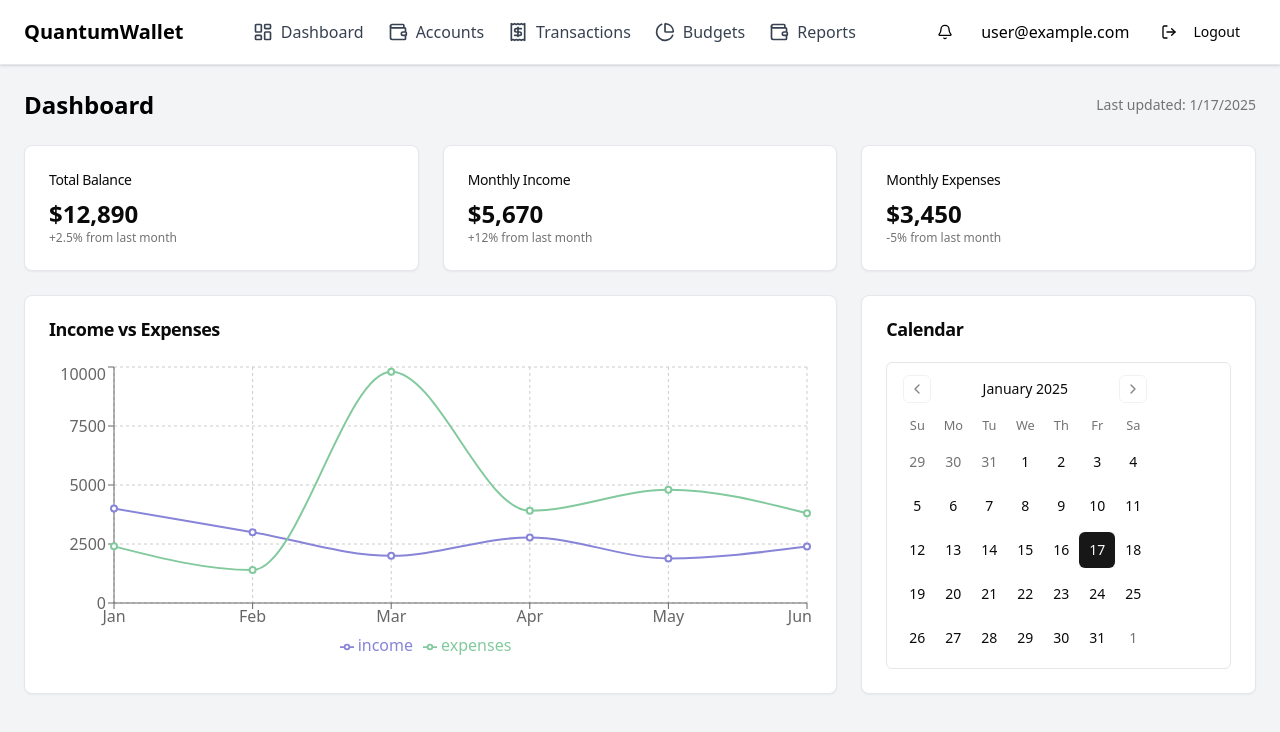
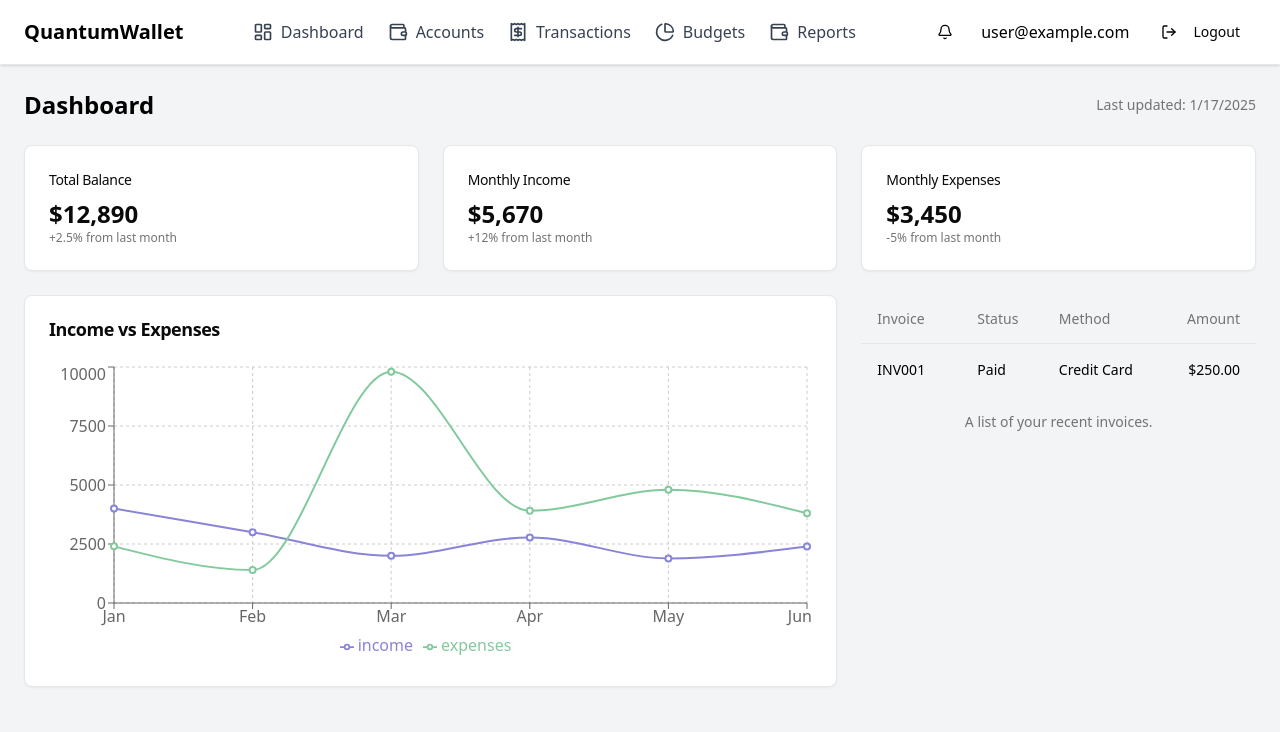
Before and after one commit to KNMoise/Wallet-Web-Application, a React (Vite) app in the folder wallet/: page /dashboard in a window 1280 px wide. Shown: the top 732 px of the page. Built offline with nearby package versions, Linux system fonts and the light colour scheme; the HTML template or start-up script is replaced by a standard one.

Commit message:
Library : TABLE FOR TRANSACTIONS

```diff
--- a/wallet/src/components/ui/table.tsx
+++ b/wallet/src/components/ui/table.tsx
@@ -1,6 +1,6 @@
 import * as React from "react"
 
-import { cn } from "@/components/lib/utils"
+import { cn } from "../../lib/utils"
 
 const Table = React.forwardRef<
   HTMLTableElement,
--- a/wallet/src/pages/dashboard/DashboardPage.jsx
+++ b/wallet/src/pages/dashboard/DashboardPage.jsx
@@ -1,7 +1,9 @@
 import React, { useState } from "react";
 import { Calendar } from "../../components/ui/calendar";
-import { Card, CardContent, CardHeader, CardTitle } from "../../components/ui/card";
-import { LineChart, Line, BarChart, Bar, XAxis, YAxis, CartesianGrid, Tooltip, Legend, ResponsiveContainer } from "recharts";
+import {Card,CardContent,CardHeader,CardTitle,} from "../../components/ui/card";
+import {Table,TableBody,TableCaption,TableCell,TableHead,TableHeader,TableRow,} from "../../components/ui/table";
+
+import {LineChart,Line,BarChart,Bar,XAxis,YAxis,CartesianGrid,Tooltip,Legend,ResponsiveContainer,} from "recharts";
 
 const DashboardPage = () => {
   const [date, setDate] = useState(new Date());
@@ -41,21 +43,29 @@
           </CardHeader>
           <CardContent>
             <div className="text-2xl font-bold">$12,890</div>
-            <p className="text-xs text-muted-foreground">+2.5% from last month</p>
+            <p className="text-xs text-muted-foreground">
+              +2.5% from last month
+            </p>
           </CardContent>
         </Card>
         <Card>
           <CardHeader className="flex flex-row items-center justify-between pb-2">
-            <CardTitle className="text-sm font-medium">Monthly Income</CardTitle>
+            <CardTitle className="text-sm font-medium">
+              Monthly Income
+            </CardTitle>
           </CardHeader>
           <CardContent>
             <div className="text-2xl font-bold">$5,670</div>
-            <p className="text-xs text-muted-foreground">+12% from last month</p>
+            <p className="text-xs text-muted-foreground">
+              +12% from last month
+            </p>
           </CardContent>
         </Card>
         <Card>
           <CardHeader className="flex flex-row items-center justify-between pb-2">
-            <CardTitle className="text-sm font-medium">Monthly Expenses</CardTitle>
+            <CardTitle className="text-sm font-medium">
+              Monthly Expenses
+            </CardTitle>
           </CardHeader>
           <CardContent>
             <div className="text-2xl font-bold">$3,450</div>
@@ -95,20 +105,25 @@
           </CardContent>
         </Card>
 
-        {/* Calendar Card */}
-        <Card>
-          <CardHeader>
-            <CardTitle>Calendar</CardTitle>
-          </CardHeader>
-          <CardContent>
-            <Calendar
-              mode="single"
-              selected={date}
-              onSelect={setDate}
-              className="rounded-md border w-full"
-            />
-          </CardContent>
-        </Card>
+        <Table>
+          <TableCaption>A list of your recent invoices.</TableCaption>
+          <TableHeader>
+            <TableRow>
+              <TableHead className="w-[100px]">Invoice</TableHead>
+              <TableHead>Status</TableHead>
+              <TableHead>Method</TableHead>
+              <TableHead className="text-right">Amount</TableHead>
+            </TableRow>
+          </TableHeader>
+          <TableBody>
+            <TableRow>
+              <TableCell className="font-medium">INV001</TableCell>
+              <TableCell>Paid</TableCell>
+              <TableCell>Credit Card</TableCell>
+              <TableCell className="text-right">$250.00</TableCell>
+            </TableRow>
+          </TableBody>
+        </Table>
       </div>
     </div>
   );
```
